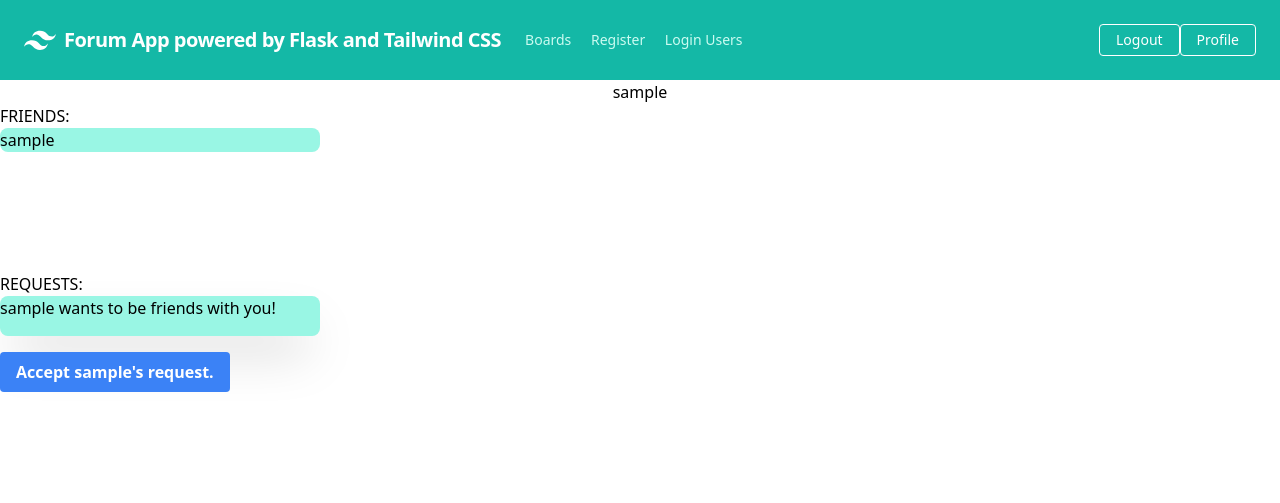
After one commit to MSSRPRAD/ForumApp, a Flask app: page /profile/friends in a window 1280 px wide. The commit adds this page. Shown: the top 503 px of the page. Run offline with Flask 3, Linux system fonts and the light colour scheme; a user stored in the database is signed in; tables that the repository leaves empty hold one stand-in row (values such as "Sample post"); some libraries are stand-ins or nearby versions.

Commit message:
Added functionality to 1) Send Friend Requests 2) Accept Friend Requests 3) View Friends.

```diff
--- a/ForumApp/prof/routes.py
+++ b/ForumApp/prof/routes.py
@@ -1,5 +1,8 @@
+import dbus.server
+
+from ForumApp.models.role import Role
 from ForumApp.prof import bp
-from flask import render_template
+from flask import render_template, redirect
 from flask_login import login_required, login_user, LoginManager, current_user, logout_user
 from flask_bcrypt import Bcrypt
 from flask import current_app as app
@@ -7,6 +10,8 @@ bcrypt = Bcrypt(app)
 from ForumApp.models.user import User
 from ForumApp.models.profile import Profile
 from ForumApp.models.notification import Notification
+from ForumApp.models.user import FriendRequest
+from ForumApp import db
 
 @app.login_manager.user_loader
 def load_user(user_id):
@@ -21,11 +26,66 @@ def index():
     elif current_user.role_id == 2:
         role_name = "USER"
     profile = Profile.query.filter_by(user_id =current_user.id).first()
-    return render_template('src/profile/profile.html', user = current_user, role_name = role_name, profile=profile)
+    return render_template('src/profile/profile.html', user = current_user, role_name = role_name, profile=profile, cond=False)
+
+@bp.route('/users/<int:id>')
+@login_required
+def list_users(id):
+    user = User.query.filter_by(id=id).first()
+    role_name = user.role.role
+    profile = user.profile
+    return render_template('src/profile/profile.html', user = user, role_name = role_name, profile=profile, cond=True)
+
 
 @bp.route('/profile/notifications')
 @login_required
 def notif():
     notifications = Notification.query.filter_by(user_id = current_user.id).order_by(Notification.date_created.desc()).all()
+    return render_template('src/profile/notification.html', user=current_user, notifications = notifications)
 
-    return render_template('src/profile/notification.html', user=current_user, notifications = notifications)
+@bp.route('/users')
+@login_required
+def view_user():
+    users = User.query.all()
+    return render_template('src/profile/users.html', users = users)
+
+@bp.route('/users/request/<int:id>/')
+@login_required
+def request(id):
+    existing = FriendRequest.query.filter_by(requesting_user_id=current_user.id, receiving_user_id=id).first()
+    if existing:
+        url = '/users/'+str(id)
+        return redirect(url)
+    else:
+        friendRequest = FriendRequest()
+        friendRequest.requesting_user_id = current_user.id
+        friendRequest.receiving_user_id = id
+        friendRequest.status = 0
+        db.session.add(friendRequest)
+        db.session.commit()
+        notif = Notification()
+        notif.user_id = id
+        notif.message = current_user.username + ' has sent you a friend request!'
+        db.session.add(notif)
+        db.session.commit()
+    return redirect('/users')
+
+@bp.route('/profile/friends')
+@login_required
+def show_friends():
+    friends = current_user.friends
+    requests = FriendRequest.query.filter_by(receiving_user_id=current_user.id).all()
+    return render_template('src/profile/friends.html', friends = friends, requests=requests, users = User.query.all(), current_user=current_user)
+
+
+@bp.route('/users/request/<int:id>/accept')
+@login_required
+def accept_request(id):
+    request = FriendRequest.query.filter_by(requesting_user_id=id, receiving_user_id = current_user.id).first()
+    db.session.delete(request)
+    db.session.commit()
+    user = User.query.filter_by(id=id).first()
+    user.friends.append(current_user)
+    current_user.friends.append(user)
+    db.session.commit()
+    return redirect('/profile/friends')
--- a/ForumApp/templates/src/base.html
+++ b/ForumApp/templates/src/base.html
@@ -33,6 +33,9 @@
           <a href="/login" class="block mt-4 lg:inline-block lg:mt-0 text-teal-100 hover:text-white">
             Login
           </a>
+            <a href="/users" class="block mt-4 lg:inline-block lg:mt-0 text-teal-100 hover:text-white mr-4">
+            Users
+          </a>
         </div>
         <div>
           <a href="/logout" class="inline-block text-sm px-4 py-2 leading-none border rounded text-white border-white hover:border-transparent hover:text-teal-500 hover:bg-white mt-4 lg:mt-0">
--- /dev/null
+++ b/ForumApp/templates/src/profile/friends.html
@@ -0,0 +1,38 @@
+{% extends "src/base.html" %}
+
+{% block head %}
+
+{% endblock %}
+
+{% block body %}
+
+<div style="text-align: center;"><h1>{{current_user.username}}</h1></div>
+
+<h1>FRIENDS:</h1>
+
+<div class="grid grid-rows-4 grid-flow-col gap-4">
+    {% for friend in friends %}
+        <div class="max-w-xs shadow-2xl bg-teal-200 rounded-lg">
+            <p>{{friend.username}}</p>
+        </div>
+    {% endfor %}
+</div>
+
+<h1>REQUESTS:</h1>
+
+<div class="grid grid-rows-4 grid-flow-col gap-4">
+    {% for request in requests %}
+        {% for user in users %}
+            {% if user.id == request.requesting_user_id %}
+                <div class="max-w-xs shadow-2xl bg-teal-200 rounded-lg">
+                    <p>{{user.username}} wants to be friends with you!</p>
+                </div>
+                <a href = "/users/request/{{user.id}}/accept"><button class="bg-blue-500 hover:bg-blue-700 text-white font-bold py-2 px-4 rounded">
+                    Accept {{user.username}}'s request.
+                </button></a>
+            {% endif %}
+        {% endfor %}
+    {% endfor %}
+</div>
+
+{% endblock %}
```
Also changed, not shown: ForumApp/models/user.py (+36 -5 lines), ForumApp/templates/src/profile/profile.html (+12 -1 lines), ForumApp/templates/src/profile/request.html (added, +19 -0 lines), ForumApp/templates/src/profile/users.html (added, +17 -0 lines).
